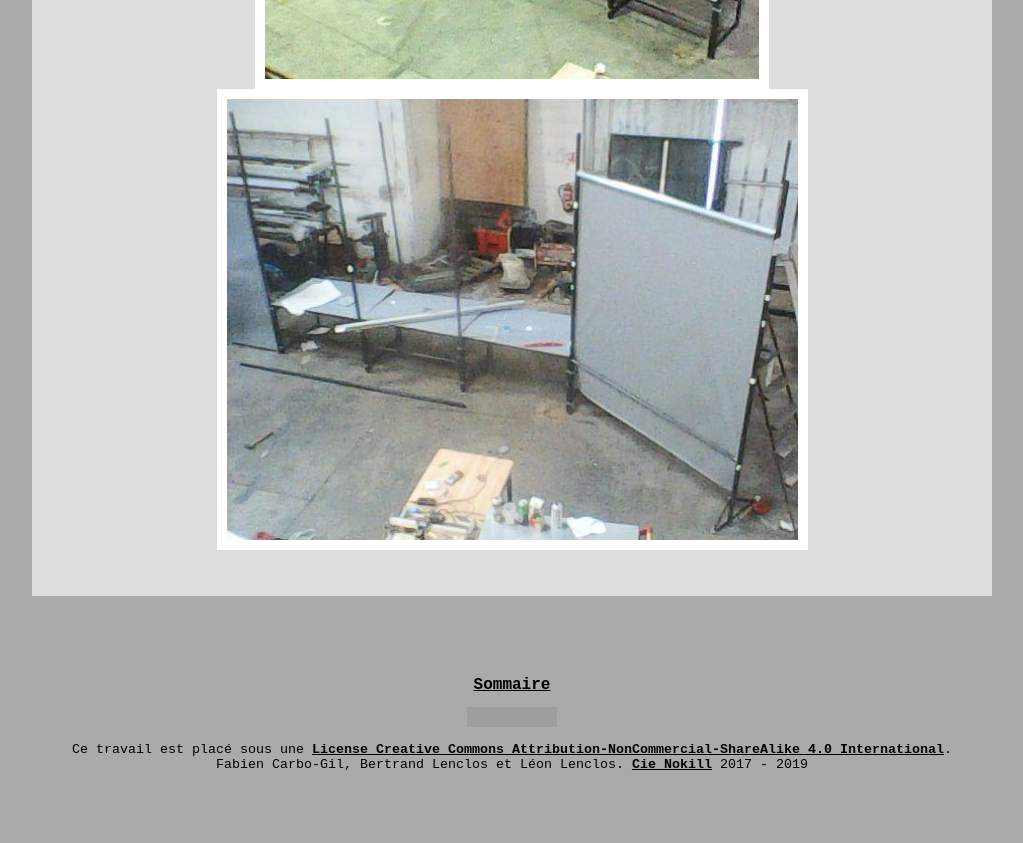
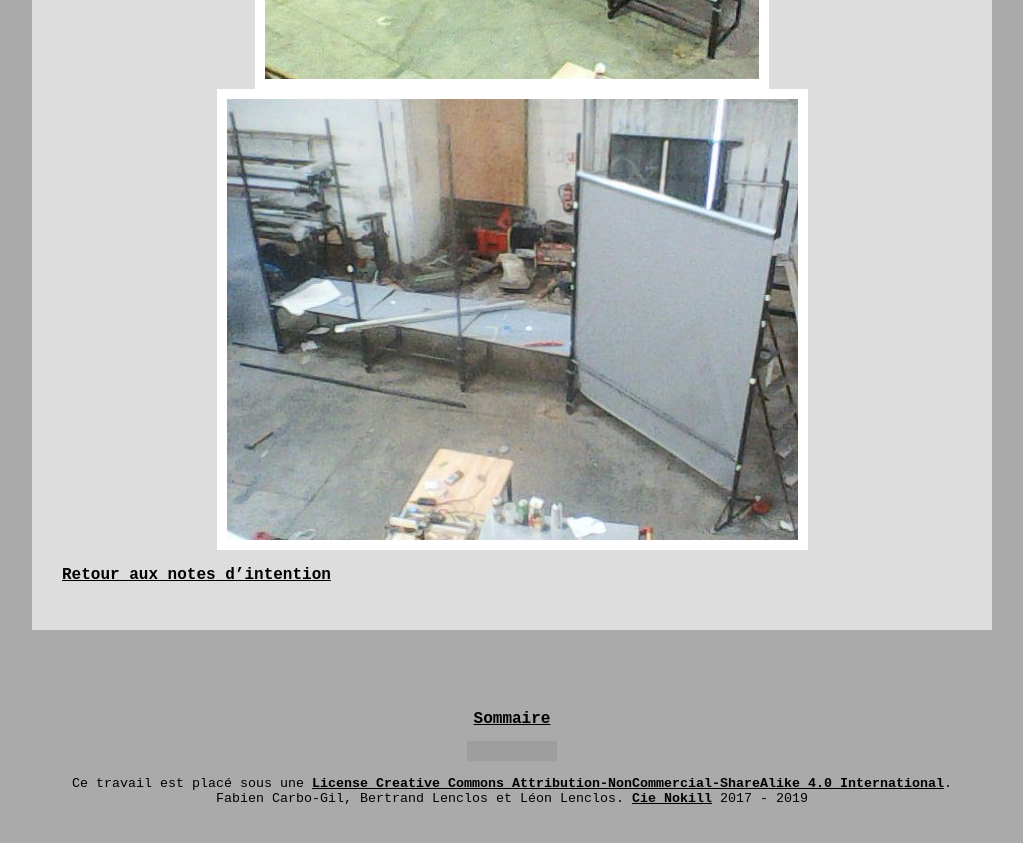
Before and after one commit to LeonLenclos/turing-test, a Jekyll site: the page built from contenu/intentions/le-laboratoire.md, in a window 1280 px wide and 900 px high, scrolled down 2485 px. Shown: the top 843 px of the window, without its empty margins (128-1151 px from the left). Built offline with Jekyll 4.4.1, drawn with Linux system fonts in a browser that asks for light colours; nearby versions of some CDN libraries; our own code applies the rules of GitHub Pages for plain Markdown files; a script that is not in the unit is left out; the repository's description, which GitHub fills in, is left out; grey boxes are pictures that could not be loaded.

Commit message:
Update le-laboratoire.md

```diff
--- a/contenu/intentions/le-laboratoire.md
+++ b/contenu/intentions/le-laboratoire.md
@@ -29,3 +29,5 @@ Intentions de lumière
 
 ![](../../ressources/photodecorsmyrys1.jpg)
 ![](../../ressources/photodecorsmyrys2.jpg)
+
+[Retour aux notes d'intention](.)
```
